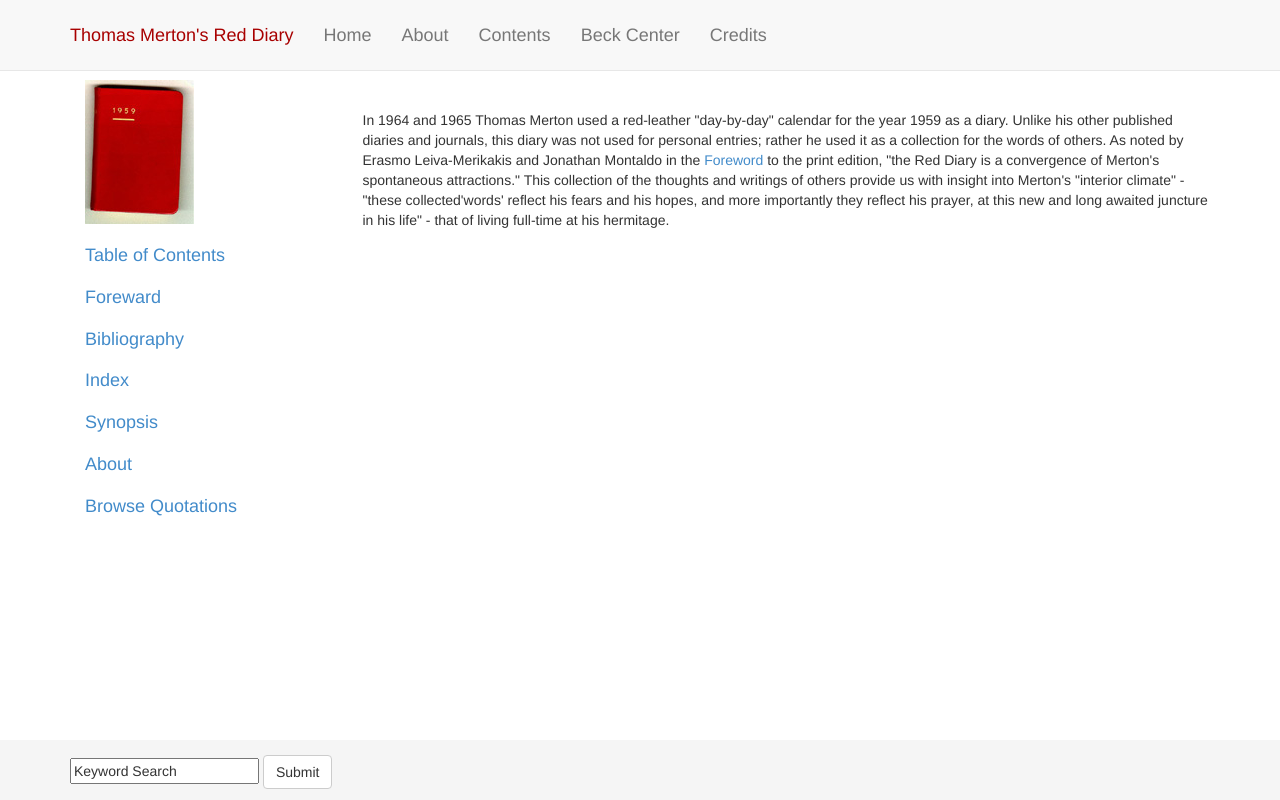
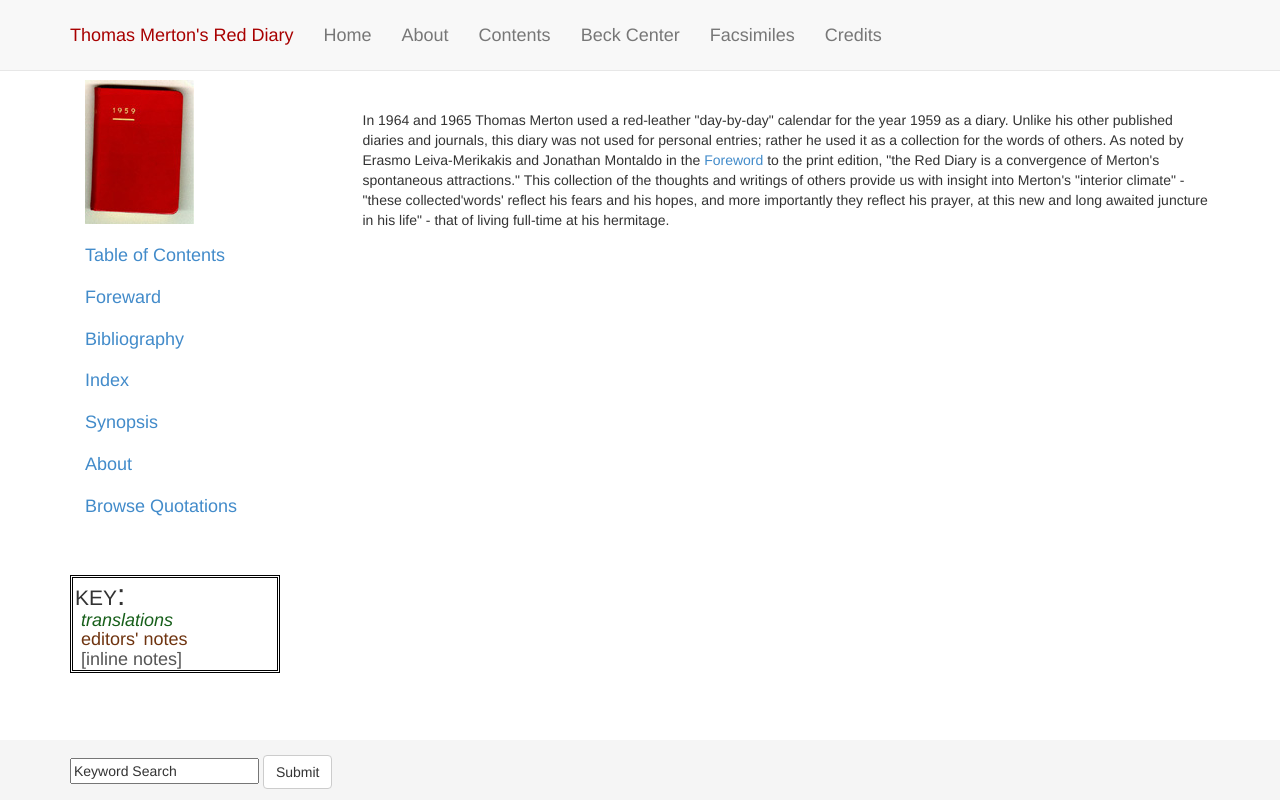
Before and after one commit to ecds-archives/merton, a Django app: page /about/ in a window 1280 px wide. Run offline with Django 3.2, Linux system fonts and the light colour scheme; some libraries are stand-ins or nearby versions.

Commit message:
facsimiles

```diff
--- a/merton/templates/base.html
+++ b/merton/templates/base.html
@@ -58,6 +58,7 @@
                         <li><a href="{% url 'about' %}">About</a></li>
                         <li><a href="{% url 'contents' %}">Contents</a></li>
                         <li><a href="http://beck.library.emory.edu/" target="_blank">Beck Center</a></li>
+                        <li><a href="{% url 'facsimiles' %}">Facsimiles</a></li>
                         <li><a href="{% url 'credits' %}">Credits</a></li>
                         <li>
                         </li>
@@ -81,6 +82,12 @@
                 <li><a href="{% url 'synopsis' %}">Synopsis</a></li>
                 <li><a href="{% url 'about' %}">About</a></li>
                 <li><a href="{% url 'browse' %}">Browse Quotations</a></li>
+                <div id="key">
+   <h2>key:</h2>
+   <p class="trans">translations</p>
+   <p class="note">editors' notes</p>
+   <p><span class="inline-note-editor">[inline notes]</span></p>
+ </div>
             </ul>
         </nav>
     </h4>
--- a/merton/urls.py
+++ b/merton/urls.py
@@ -17,4 +17,5 @@
     url(r'^preface/$', preface, name='preface'),
     url(r'^synopsis/$', synopsis, name='synopsis'),
     url(r'^register/$', register, name='index'),
+    url(r'^facsimiles/$', facsimiles, name='facsimiles'),
 )
--- a/merton/views.py
+++ b/merton/views.py
@@ -153,6 +153,10 @@
     context = {}
     return render_to_response('register.html',context,context_instance=RequestContext(request))
 
+def facsimiles(request):
+    context = {}
+    return render_to_response('facsimiles.html',context,context_instance=RequestContext(request))
+
 def imageview(request, image):
     context = {}
     images = [ f for f in listdir(image_folder) if isfile(join(image_folder, f)) ]
@@ -186,7 +190,7 @@
     context['list'] = doc_list
     return render_to_response('contents.html', context, context_instance=RequestContext(request))
 
-def browse(request,category):
+def browse(request,category, *args, **kwargs):
     context = {}
     url_params = request.GET
     if 'filter' in url_params and url_params['filter']:
```
